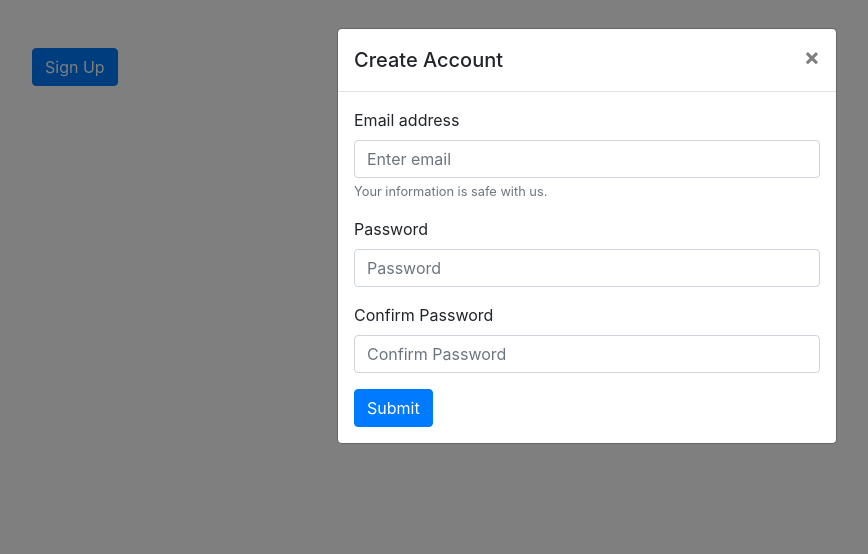
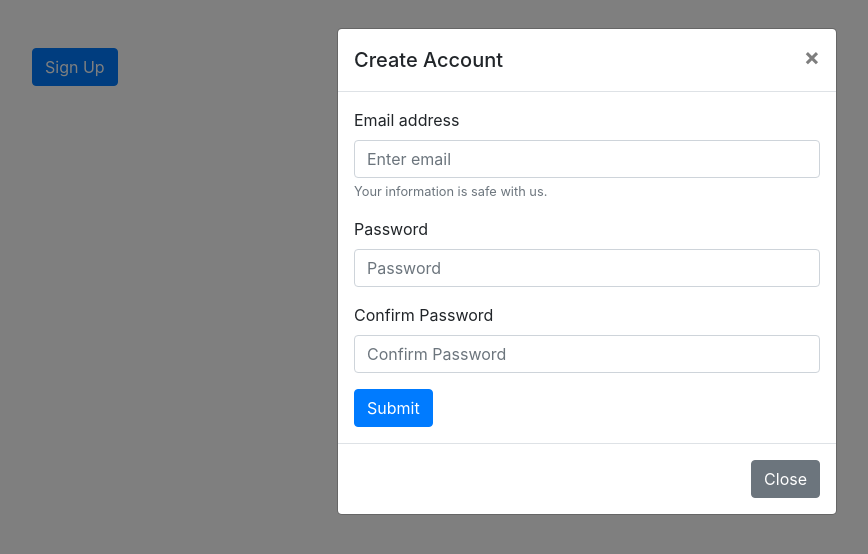
Before and after one commit to acciojob/bootstrap-signup-modal-PRADNYA199, a website: page main.html in a window 1280 px wide. Both pictures are taken after a click on the button "Sign Up". Shown: the whole page, without its empty margins (53-921 px from the left). Drawn offline with nearby package versions, Linux system fonts and the light colour scheme.

Commit message:
created a submission

```diff
--- a/main.html
+++ b/main.html
@@ -43,9 +43,9 @@
                         <button type="submit" class="btn btn-primary">Submit</button>
                     </form>
                 </div>
-                <!-- <div class="modal-footer"> -->
-                    <!-- <button type="button" class="btn btn-secondary" data-dismiss="modal">Close</button> -->
-                <!-- </div> -->
+                <div class="modal-footer">
+                    <button type="button" class="btn btn-secondary" data-dismiss="modal">Close</button>
+                </div>
             </div>
         </div>
     </div>
```
